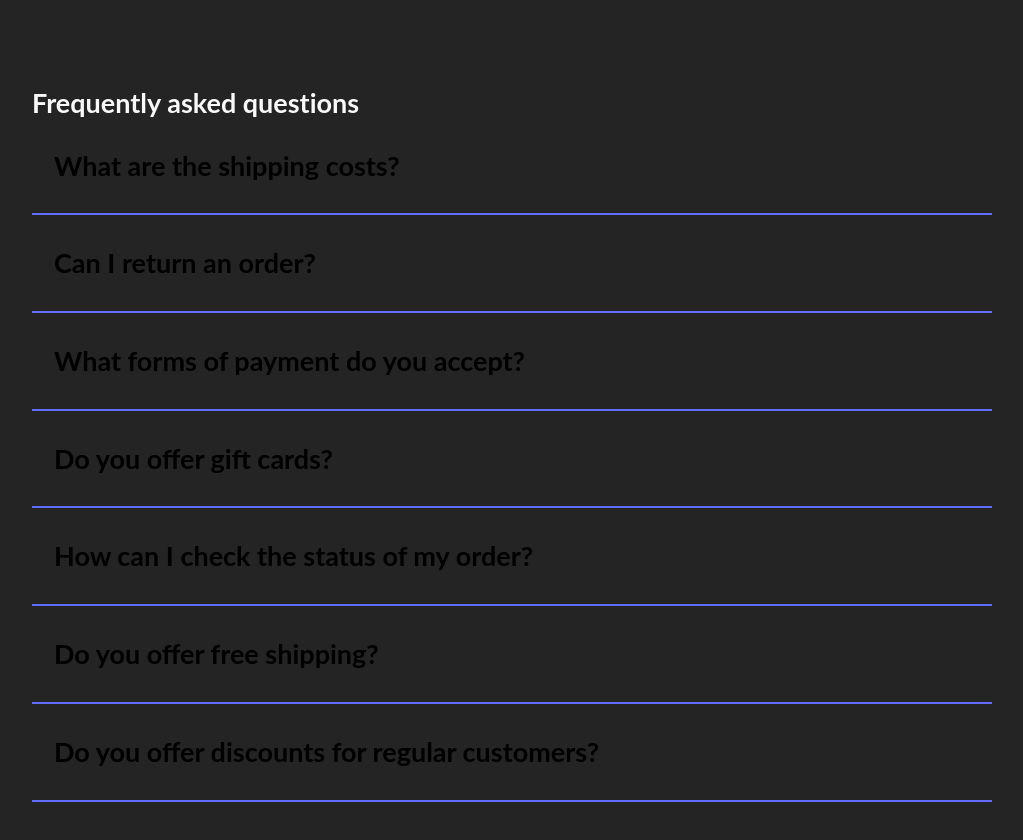
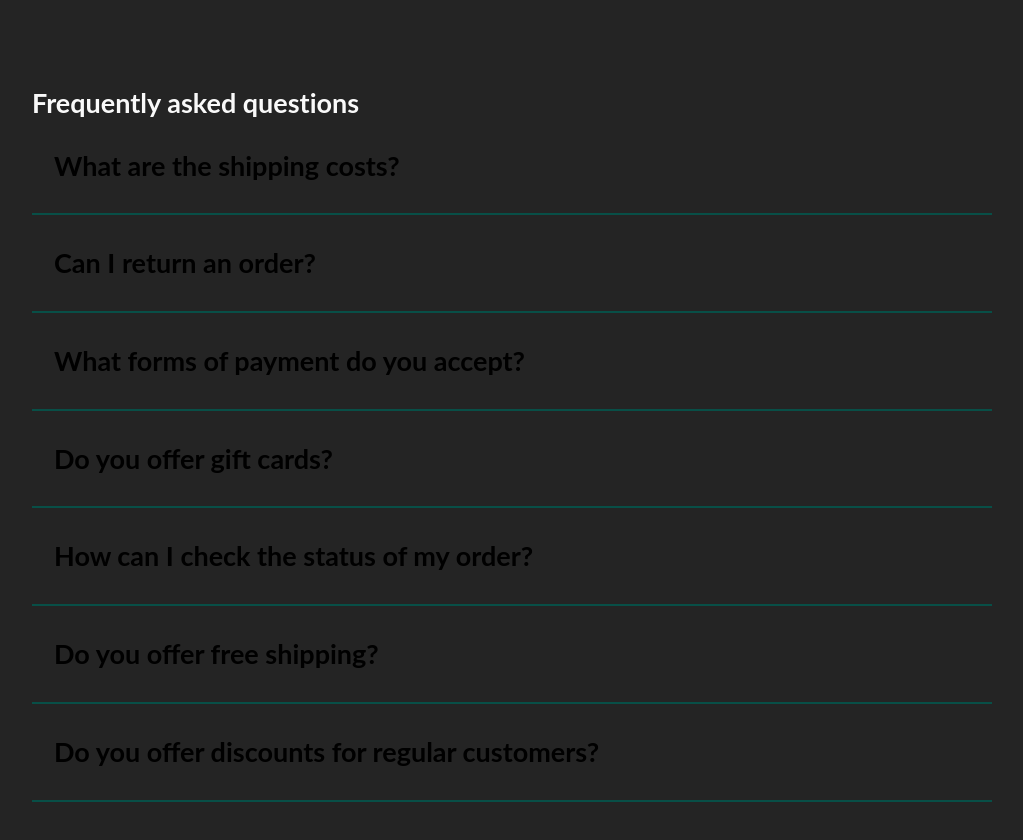
Before and after one commit to ania221B/store-faq, a React (Vite) app: page / in a window 1280 px wide. Shown: the top 840 px of the page, without its empty margins (128-1151 px from the left). Built offline with nearby package versions, Linux system fonts and the light colour scheme; some icons are missing.

Commit message:
color palette update

```diff
--- a/src/sass/abstracts/_color-palette.scss
+++ b/src/sass/abstracts/_color-palette.scss
@@ -6,10 +6,19 @@ $colors: (
     900: #1a1a1a,
   ),
   primary: (
-    400: #646cff,
-    500: #535bf2,
+    100: #daf1de,
+    200: #8eb69b,
+    300: #005a51,
+    400: #084f47,
+    600: #073021,
+    800: #0b2b26,
+    900: #051f20,
+    1000: #021213,
   ),
   secondary: (
-    800: #213547,
+    400: #00aa94,
+  ),
+  accent: (
+    400: #e6e885,
   ),
 );
```
